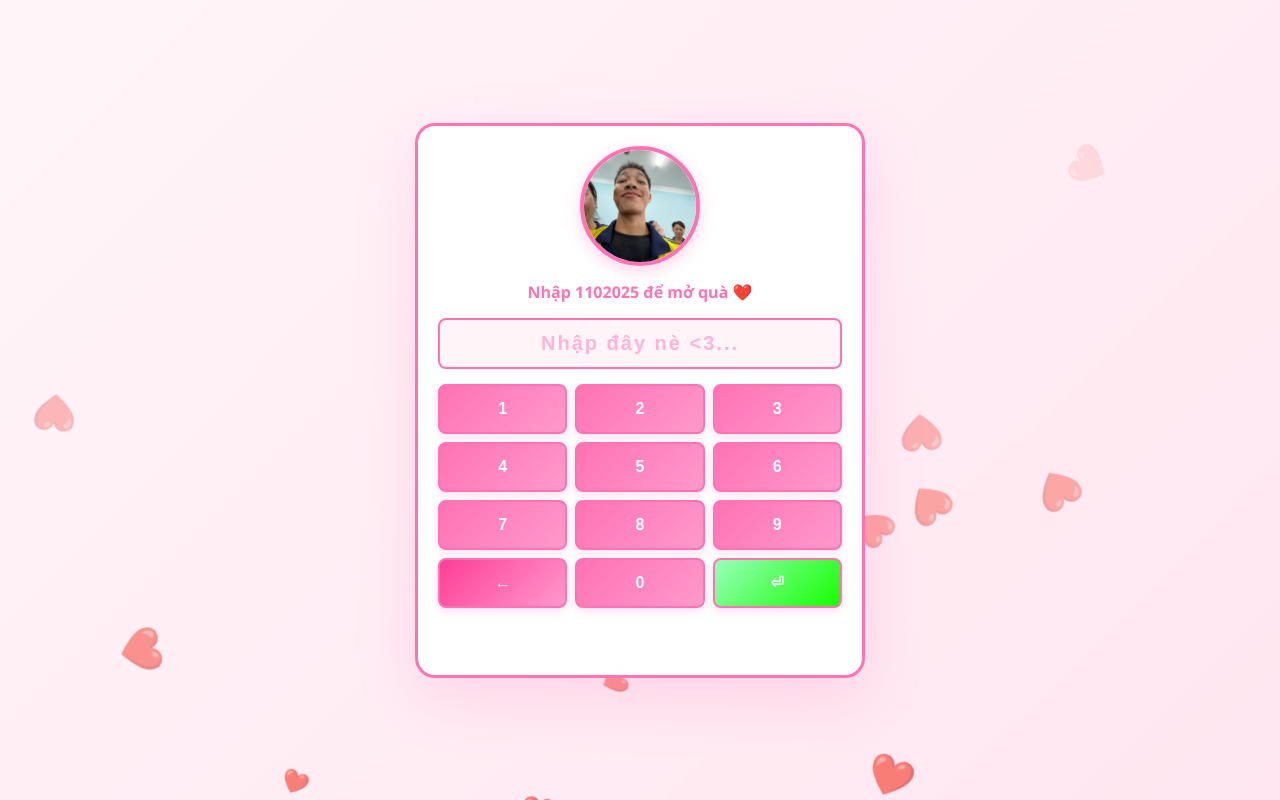
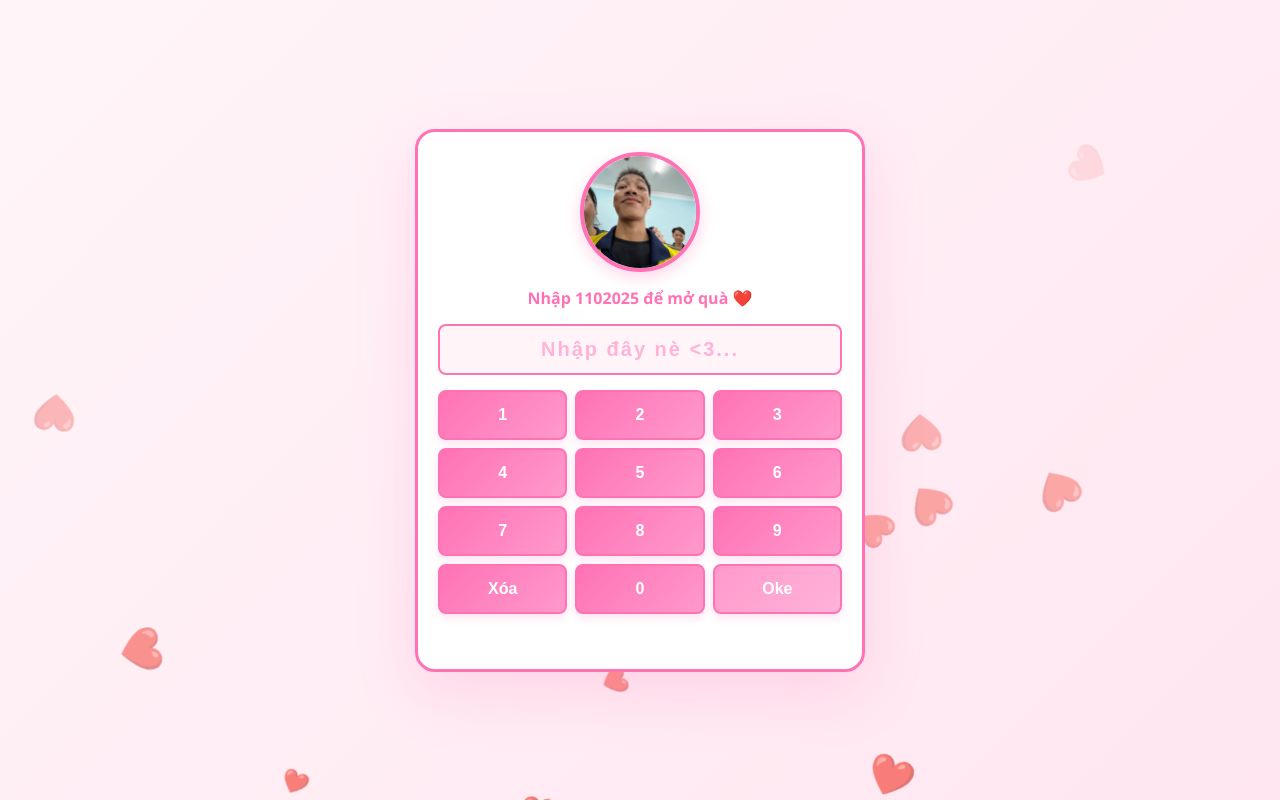
Before and after one commit to kietkolac/tri-an-thay-co, a website: page src/index.html in a window 1280 px wide. Drawn offline with Linux system fonts and the light colour scheme.

Commit message:
fixing404

```diff
--- a/src/css/styles.css
+++ b/src/css/styles.css
@@ -174,25 +174,21 @@ body {
 }
 
 .delete-key {
-    background: linear-gradient(135deg, #ff3d98 0%, #ff99cc 100%);
+    background: linear-gradient(135deg, #ff72b4 0%, #ff99cc 100%);
     border-color: #ff72b4;
 }
 
 .enter-key {
-    background: linear-gradient(135deg, #99ffbb 0%, #15ff00 100%);
+    background: linear-gradient(135deg, #ff99cc 0%, #ffb3d9 100%);
     border-color: #ff72b4;
 }
 
 .error-message {
-    min-height: 24px;
+    min-height: 20px;
     color: #ff72b4;
-    font-size: 14px;
+    font-size: 13px;
     font-weight: bold;
     flex-shrink: 0;
-    text-align: center;
-    margin-top: 8px;
-    letter-spacing: 0.5px;
-    transition: color 0.2s ease;
 }
 
 /* ===== Gift Box Animation ===== */
@@ -204,7 +200,6 @@ body {
     z-index: 20;
     opacity: 0;
     pointer-events: none;
-    transition: opacity 0.5s ease;
 }
 
 .gift-box-content {
@@ -326,21 +321,16 @@ body {
 .falling-image {
     position: fixed;
     z-index: 30;
-    animation: imageFall 4s linear forwards;
-    border: 2px solid rgba(255, 114, 180, 0.5);
-    box-shadow: 0 0 20px rgba(255, 114, 180, 0.4), 0 0 40px rgba(255, 114, 180, 0.2);
+    animation: imageFall 3s ease-in forwards;
 }
 
 @keyframes imageFall {
     0% {
-        transform: translateY(-200px) translateX(0);
-        opacity: 1;
-    }
-    90% {
+        transform: translateY(-100px) rotate(0deg) scale(1);
         opacity: 1;
     }
     100% {
-        transform: translateY(100vh) translateX(0);
+        transform: translateY(100vh) rotate(360deg) scale(1);
         opacity: 0;
     }
 }
--- a/src/index.html
+++ b/src/index.html
@@ -40,9 +40,9 @@
                     <button class="key" data-num="8">8</button>
                     <button class="key" data-num="9">9</button>
 
-                    <button class="key delete-key" id="deleteBtn">←</button>
+                    <button class="key delete-key" id="deleteBtn">Xóa</button>
                     <button class="key" data-num="0">0</button>
-                    <button class="key enter-key" id="enterBtn">⏎</button>
+                    <button class="key enter-key" id="enterBtn">Oke</button>
                 </div>
 
                 <!-- Thông báo lỗi -->
--- a/src/js/main.js
+++ b/src/js/main.js
@@ -53,7 +53,7 @@ async function loadGiftsList() {
         // Thử load từ 1-30 để support nhiều ảnh
         for (let i = 1; i <= 30; i++) {
             const img = new Image();
-            img.src = `/gifts/${i}.jpg`;
+            img.src = `gifts/${i}.jpg`;
             img.onload = () => {
                 allGiftImages.push(`gifts/${i}.jpg`);
             };
```
Also changed, not shown: public/gifts/1.jpg (deleted), public/gifts/10.jpg (deleted), public/gifts/11.jpg (deleted), public/gifts/12.jpg (deleted), public/gifts/13.jpg (deleted), public/gifts/14.jpg (deleted), public/gifts/15.jpg (deleted), public/gifts/16.jpg (deleted), public/gifts/17.jpg (deleted), 8 other files.
